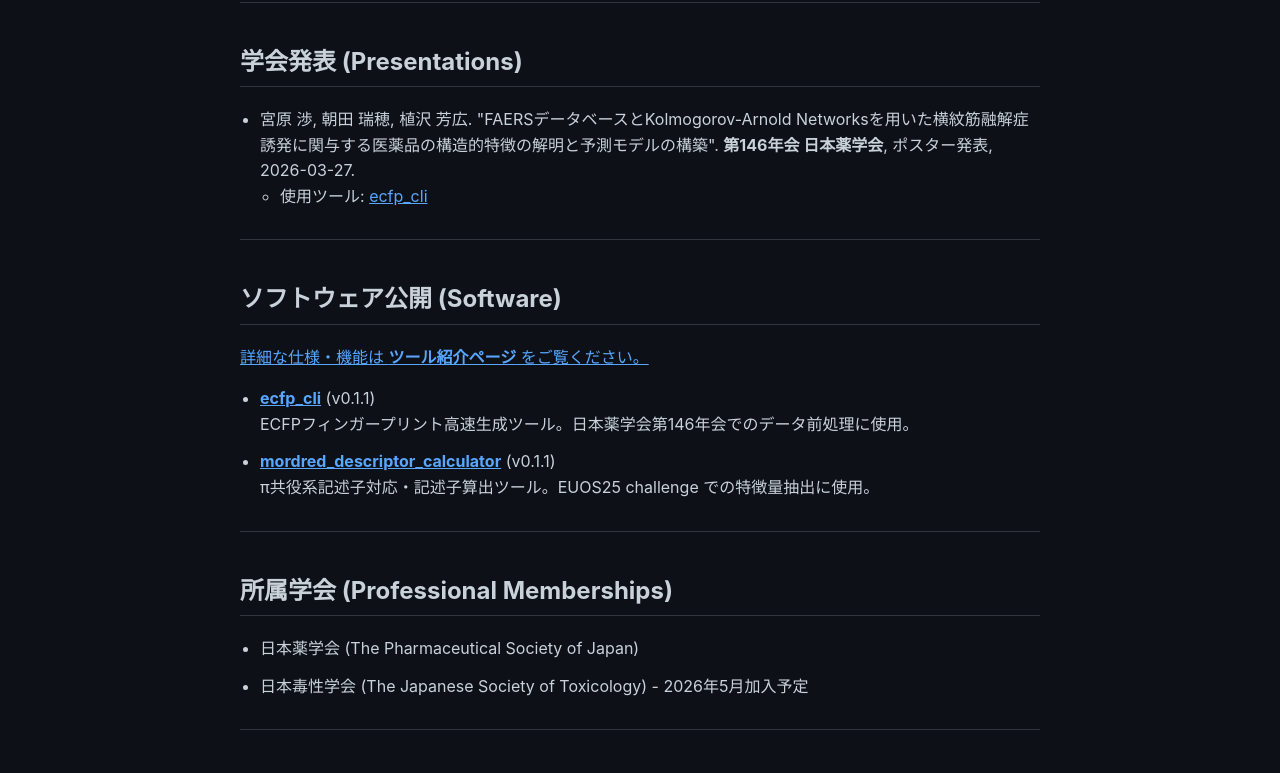
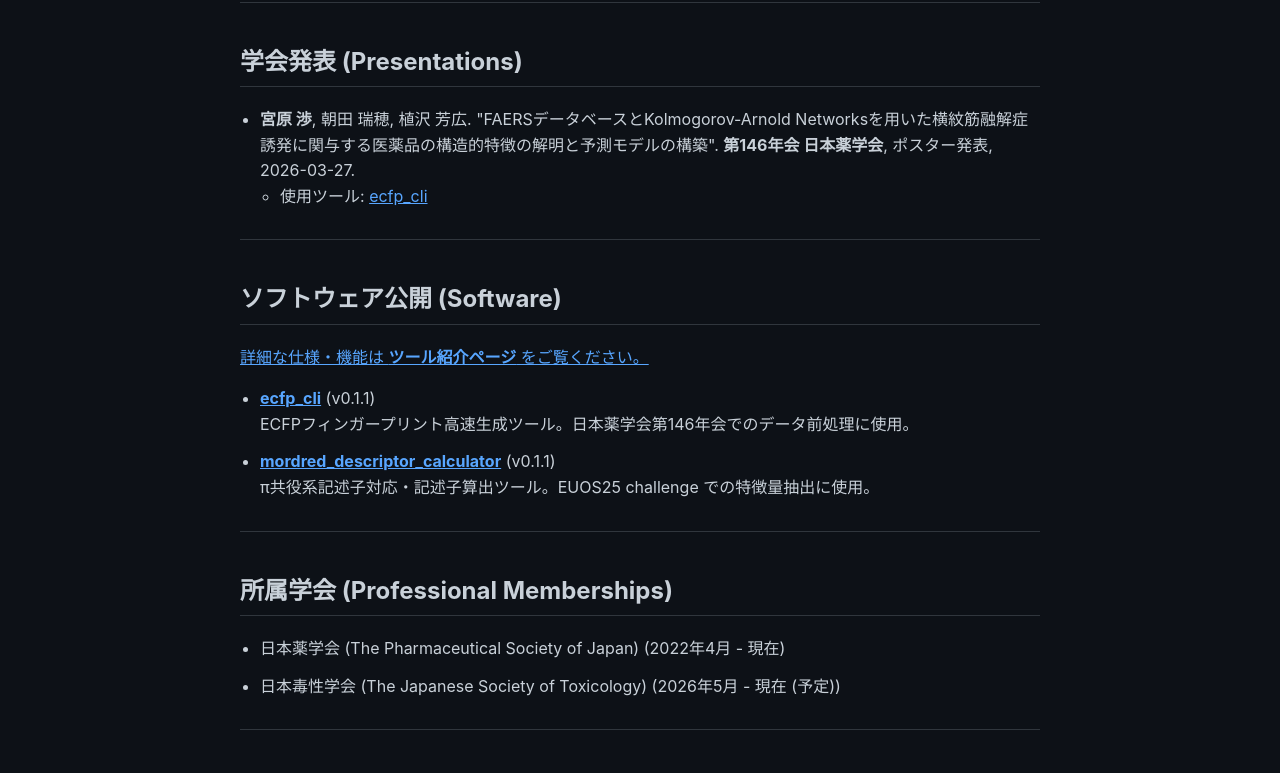
Before and after one commit to 377H-Miru/377H-Miru.github.io, a Jekyll site: the page built from achievements.md, in a window 1280 px wide. Shown: the part 827-1600 px from the top of the page. Built offline with Jekyll 4.4.1, drawn with Linux system fonts in a browser that asks for light colours.

Commit message:
Achievement: Bold author name in presentations and update Toxicology Society membership status

```diff
--- a/_data/achievements.json
+++ b/_data/achievements.json
@@ -33,18 +33,22 @@
       "role_ja": "ポスター発表",
       "role_en": "Poster",
       "date": "2026-03-27",
-      "authors_ja": "宮原 渉, 朝田 瑞穂, 植沢 芳広",
-      "authors_en": "Wataru Miyahara, Mizuho Asada, Yoshihiro Uesawa"
+      "authors_ja": "<b>宮原 渉</b>, 朝田 瑞穂, 植沢 芳広",
+      "authors_en": "<b>Wataru Miyahara</b>, Mizuho Asada, Yoshihiro Uesawa"
     }
   ],
   "memberships": [
     {
       "name_ja": "日本薬学会 (The Pharmaceutical Society of Japan)",
-      "name_en": "The Pharmaceutical Society of Japan"
+      "name_en": "The Pharmaceutical Society of Japan",
+      "period_ja": "2022年4月 - 現在",
+      "period_en": "April 2022 - Present"
     },
     {
-      "name_ja": "日本毒性学会 (The Japanese Society of Toxicology) - 2026年5月加入予定",
-      "name_en": "The Japanese Society of Toxicology (Joining May 2026)"
+      "name_ja": "日本毒性学会 (The Japanese Society of Toxicology)",
+      "name_en": "The Japanese Society of Toxicology",
+      "period_ja": "2026年5月 - 現在 (予定)",
+      "period_en": "May 2026 - Present (Scheduled)"
     }
   ],
   "publications": [],
--- a/achievements.md
+++ b/achievements.md
@@ -75,7 +75,7 @@ permalink: /achievements/
 <h2>所属学会 (Professional Memberships)</h2>
 <ul>
 {% for member in data.memberships %}
-    <li>{{ member.name_ja }}</li>
+    <li>{{ member.name_ja }} ({{ member.period_ja }})</li>
 {% endfor %}
 </ul>
 
```
Also changed, not shown: en/achievements.md (+1 -1 lines).
